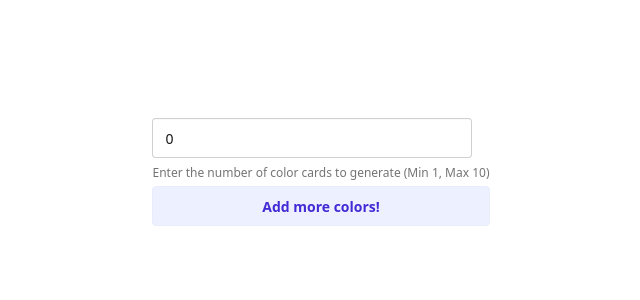
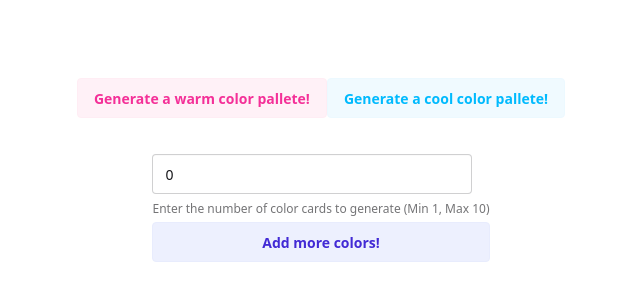
Before and after one commit to Fluxzify/Color-Palette-Generator, a Next.js app: page / in a window 1280 px wide. Shown: the part 238-538 px from the top of the page, without its empty margins (319-959 px from the left). Built offline with nearby package versions, Linux system fonts and the light colour scheme.

Commit message:
Feat: Added palletes generators

```diff
--- a/package.json
+++ b/package.json
@@ -9,6 +9,7 @@
     "lint": "eslint"
   },
   "dependencies": {
+    "chroma-js": "^3.1.2",
     "daisyui": "^5.1.12",
     "next": "15.5.3",
     "react": "19.1.0",
@@ -18,6 +19,7 @@
   "devDependencies": {
     "@eslint/eslintrc": "^3",
     "@tailwindcss/postcss": "^4.1.13",
+    "@types/chroma-js": "^3.1.1",
     "@types/node": "^20",
     "@types/react": "^19",
     "@types/react-dom": "^19",
--- a/src/app/page.tsx
+++ b/src/app/page.tsx
@@ -1,17 +1,16 @@
 "use client";
-
 import Card from "@/components/Card";
 import { ColorData } from "@/types";
 import { v4 as uuidv4 } from "uuid";
 import React, { useState } from "react";
 import Button from "@/components/Button";
 import InputField from "@/components/Fieldset";
+import * as colorUtils from "@/utils/colorUtils";
+export default function Home() {
 
-
-export default function Home() {
   const [colorsList, setColorsList] = useState<ColorData[]>([]);
 
-
+  const [color, setColor] = useState('#ff0000');
   const [colorCardCounter, setColorCardCounter] = useState(0);
 
   const addColorCards = (newValue: number) => {
@@ -19,15 +18,47 @@ export default function Home() {
     setColorsList(() => {
       const newColors = Array.from({ length: newValue }, () => ({
         id: uuidv4(),
-        colorValue: "#ff0000"
+        colorValue: colorUtils.randomColor()
       }));
       return newColors;
     });
   };
 
 
+
+  const generatePalette = (palette: string) => {
+    switch (palette) {
+      case "warm":
+        setColorsList(prevList =>
+          prevList.map(color => ({
+            ...color,
+            colorValue: colorUtils.warmPalette()
+          }))
+        );
+        break;
+
+      case "cool":
+        setColorsList(prevList =>
+          prevList.map(color => ({
+            ...color,
+            colorValue: colorUtils.coolPalette()
+          }))
+        );
+        break;
+
+      default:
+        console.warn("Palette type not recognized");
+        break;
+    }
+  };
+
   return (
-    <div className= "flex flex-col justify-center items-center h-screen">
+    <div className="flex flex-col justify-center items-center h-screen">
+      <div className="flex flex-row justify center p-4">
+        <Button type="btn-soft btn-secondary " text="Generate a warm color pallete!" onClick={() => generatePalette("warm")} />
+        <Button type="btn-soft btn-info" text="Generate a cool color pallete!" onClick={() => generatePalette("cool")} />
+      </div>
+
 
       <div className="w-full max-h-100 flex flex-wrap gap-2 justify-center overflow-y-auto " >
 
--- /dev/null
+++ b/src/utils/colorUtils.ts
@@ -0,0 +1,16 @@
+import chroma from "chroma-js";
+
+
+export const randomColor = (): string => chroma.random().hex();
+
+export const warmPalette = (): string =>
+  chroma.hsl(Math.random() * 60, 0.7, 0.5).hex();
+
+export const coolPalette = (): string  =>
+  chroma.hsl(120 + Math.random() * 120, 0.7, 0.5).hex();
+
+export const gradientColor = (baseColor: string, t: number = 0.5): string => {
+  const targetColor = chroma(baseColor).brighten(1);
+
+  return chroma.mix(baseColor, targetColor, t, 'rgb').hex();
+};
```
Also changed, not shown: 1 other file (tests, documents, lock files or other folders).
